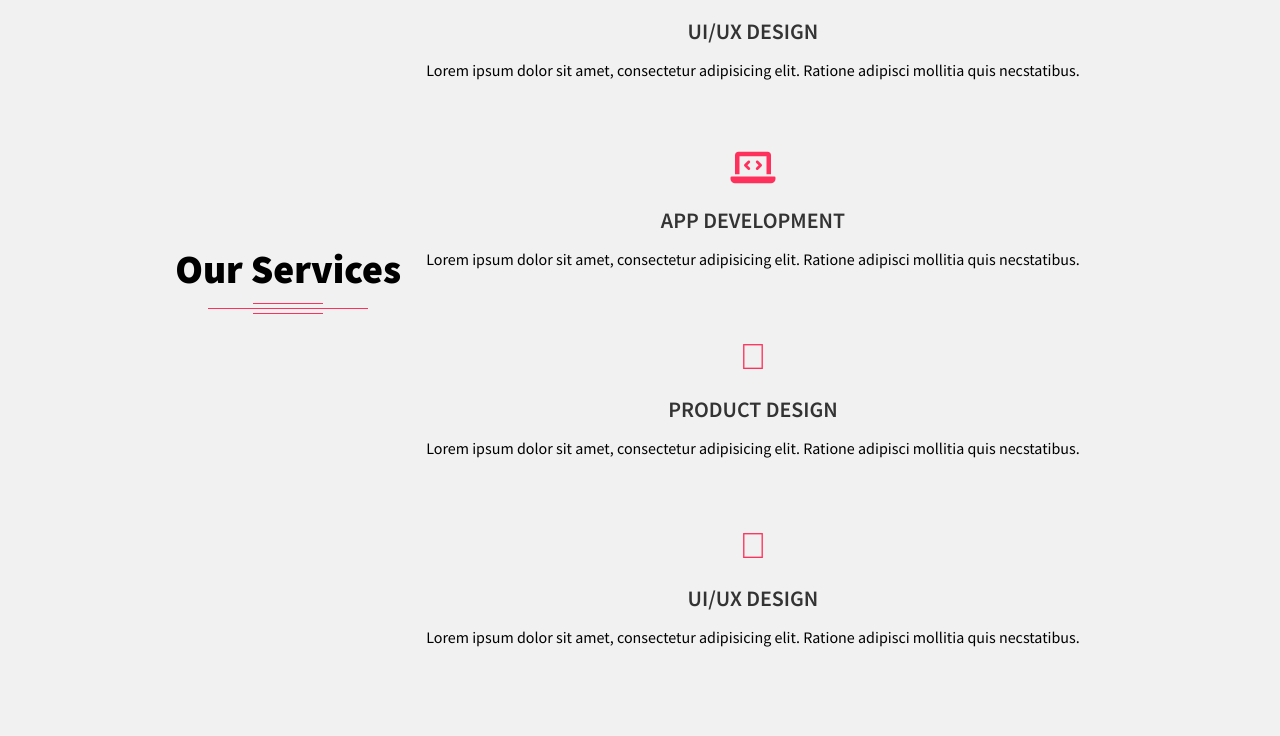
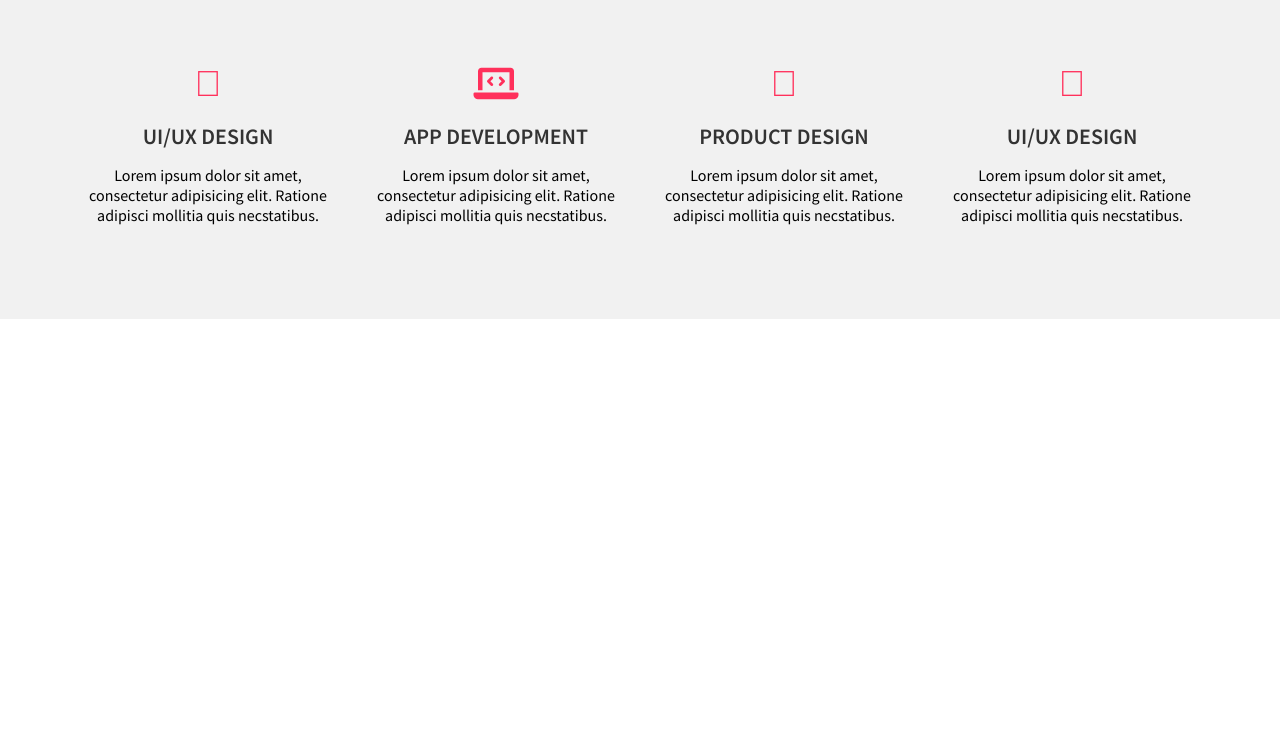
Before and after one commit to Safei-Ashraf/fokir--template, a plain HTML site: page index.html in a window 1280 px wide. Shown: the part 716-1452 px from the top of the page. After the commit the page ends 1035 px from the top, so only its background shows below. Drawn offline with Linux system fonts and the light colour scheme.

Commit message:
responsives added

```diff
--- a/css/style.css
+++ b/css/style.css
@@ -239,6 +239,7 @@ body{
 }
 .service .flex-container{
     justify-content: center;
+    flex-direction: column;
 }
 .serviceCards{
     display: flex;
@@ -273,4 +274,18 @@ body{
     margin-bottom: 0.9375rem;
     text-transform: uppercase;
 }
+@media only screen and (min-width:768px) {
+    .serviceCards{
+        flex-direction: row;
+    }
+    .servicesCard{
+        width: 50%;
+        padding: 2.5rem 0.9375rem;
+    }
+}
+@media only screen and (min-width:1024px) {
+    .servicesCard{
+        width: 25%;
+    }
+}
 /***** End services *****/
```
